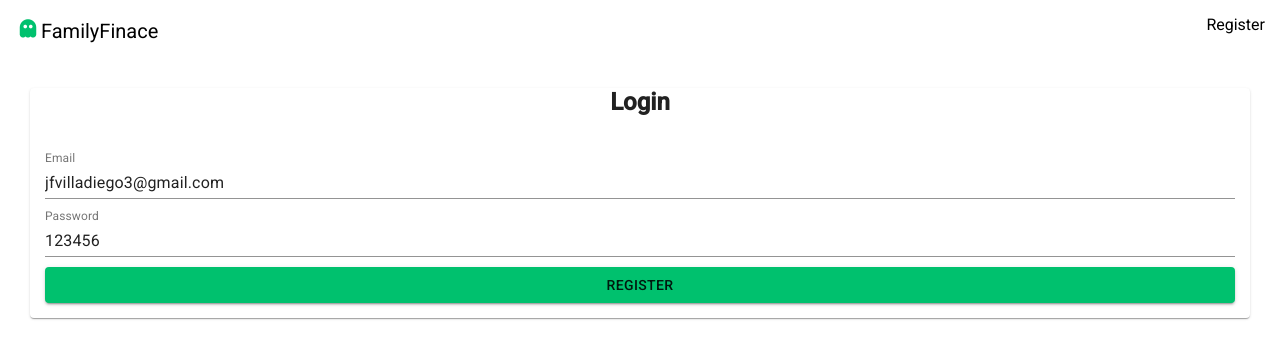
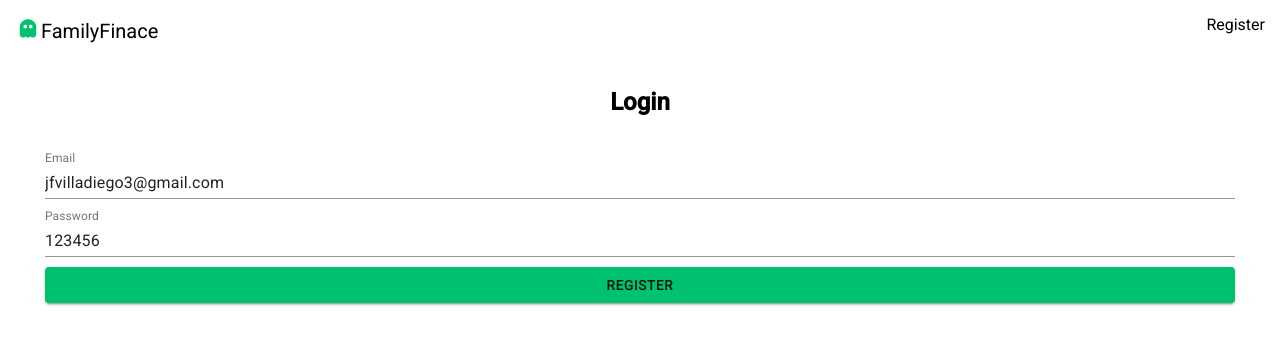
Before and after one commit to juanfer2/family-finances-front, a React (Create React App) app: page /login in a window 1280 px wide. Shown: the top 358 px of the page. Built offline with nearby package versions, Linux system fonts and the light colour scheme; no server answers; a web font is replaced by a local one.

Commit message:
Change login

```diff
--- a/src/modules/auth/login/index.tsx
+++ b/src/modules/auth/login/index.tsx
@@ -35,7 +35,6 @@ function Login() {
 
   return (
     <div className="login">
-      <Paper>
       <h2>Login</h2>
       <div className="login-form">
         <form onSubmit={handleSubmit}>
@@ -68,7 +67,6 @@ function Login() {
           </Button>
         </form>
       </div>
-      </Paper>
     </div>
   )
 }
```
Lines whose indentation alone changed are shown as unchanged.
